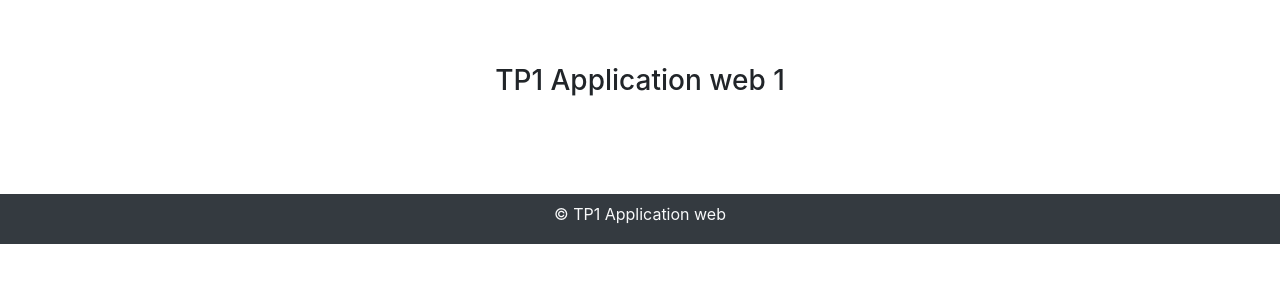
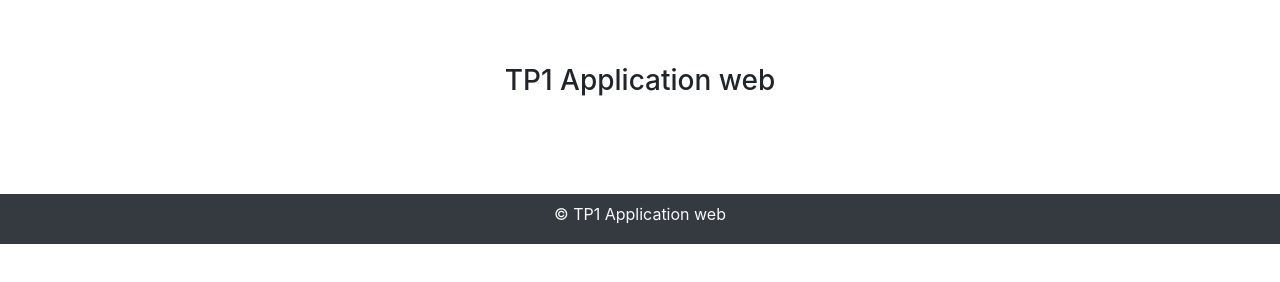
Before and after one commit to Mathis31/Galerie, a website built with webpack: page index.html in a window 1280 px wide. Built offline with nearby package versions, Linux system fonts and the light colour scheme; no server answers.

Commit message:
commit
commit

```diff
--- a/index.html
+++ b/index.html
@@ -20,7 +20,7 @@
     </div>
     <div class="container-fluid">
         <div class="text-center mt-5 pt-3 mb-5">
-            <h3>TP1 Application web 1</h3>
+            <h3>TP1 Application web</h3>
         </div>
         <div id="container" class="row mr-0 ml-0 mb-5"></div>
         <script src="index.js"></script>
```
